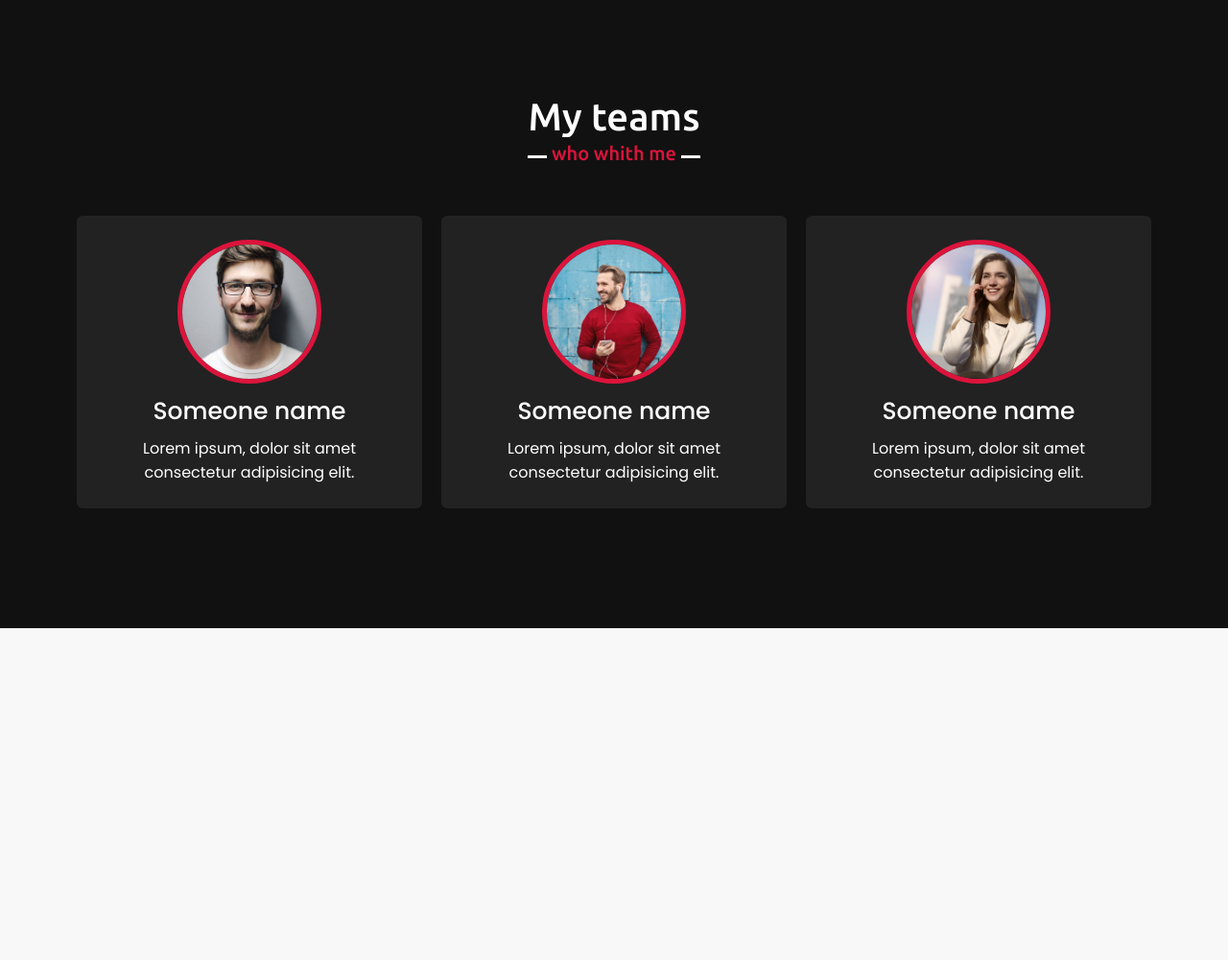
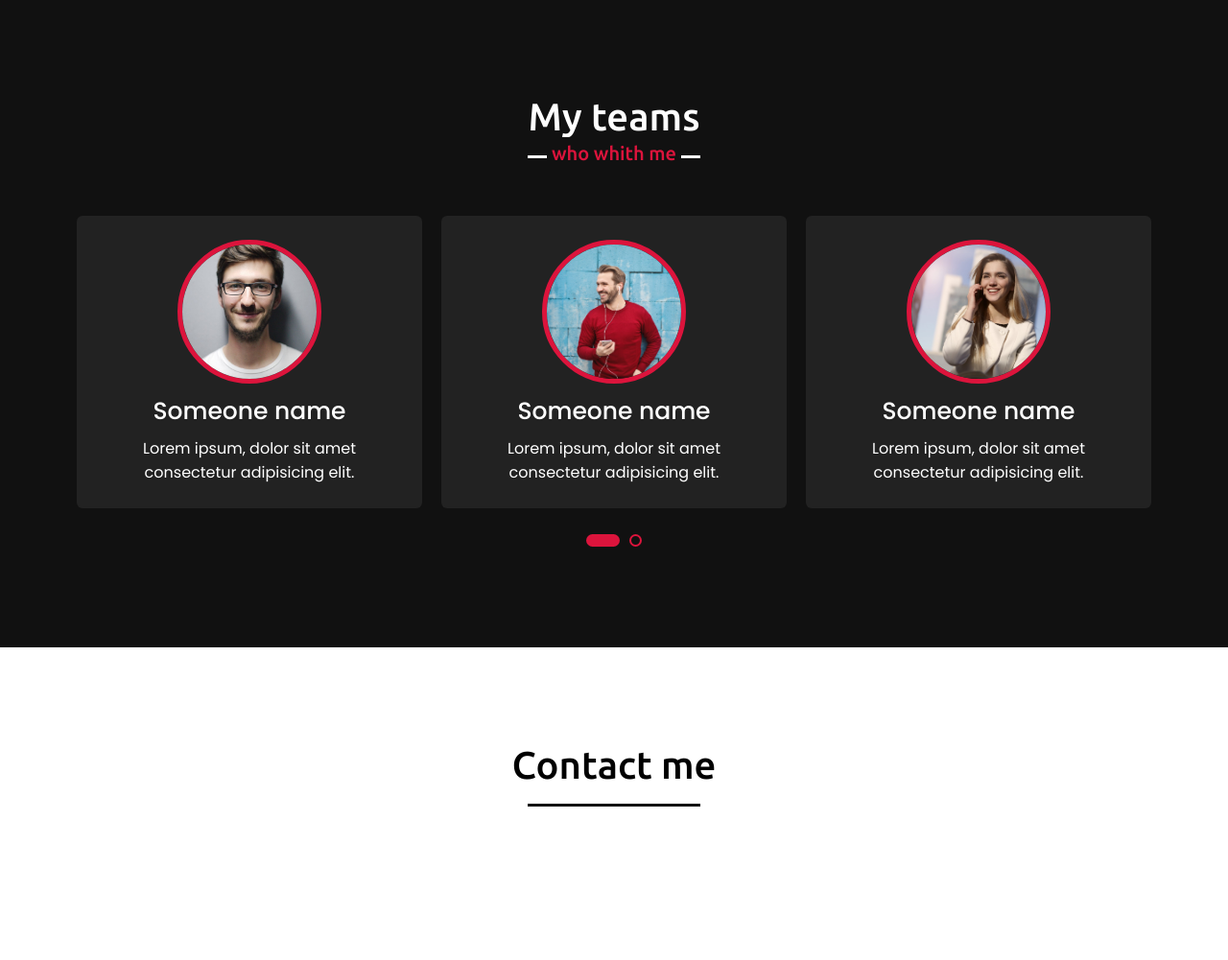
Before and after one commit to Momo-azangue/frontend-component, a PHP site: page /portofolio/Portofolio2/index.html in a window 1280 px wide. Shown: the part 2814-3815 px from the top of the page at 96% size. Before the commit the page ends 3469 px from the top, so only its background shows below. Run offline with PHP 8.4, Linux system fonts and the light colour scheme; some libraries are stand-ins or nearby versions.

Commit message:
commit5558634779

```diff
--- a/portofolio/Portofolio2/index.css
+++ b/portofolio/Portofolio2/index.css
@@ -377,13 +377,20 @@ transition: all 0.3s ease;
     border-radius: 6px;
     padding: 25px 35px;
     text-align: center;
-
+    transition: all 0.3s ease;
+}
+.teams .carousel .card:hover{
+    background: crimson;
 }
 .teams .carousel .card .box{
     display: flex;
     flex-direction: column;
     align-items: center;
     justify-content: center;
+    transition: all 0.3s ease;
+}
+.teams .carousel .card:hover .box{
+    transform: scale(1.05);
 }
 .teams .carousel .card .text{
     font-size: 25px;
@@ -396,11 +403,38 @@ transition: all 0.3s ease;
     object-fit: cover;
     border-radius: 50%;
     border: 5px solid crimson;
+    transition: all 0.3s ease;
 }
 
+.teams .carousel .card:hover img{
+    border-color: #fff;
+}
 
+.owl-dots{
+    text-align: center;
+    margin-top: 20px;
+}
+.owl-dot{
+    height: 13px;
+    width: 13px;
+    margin: 0 5px;
+    outline: none!important;
+    border-radius: 50%;
+    border: 2px solid crimson!important;
+    transition: all 0.3s ease;
+}
 
+.owl-dot.active{
+    width: 35px;
+    border-radius: 14px;
 
+}
+
+.owl-dot.active,
+.owl-dot:hover{
+    background: crimson!important;
+
+}
 
 
 
--- a/portofolio/Portofolio2/index.html
+++ b/portofolio/Portofolio2/index.html
@@ -219,6 +219,16 @@
     </div>
 </section>
 
+<!-- contact section start  -->
+
+<section class="contact" id="contact">
+    <div class="max-width">
+        <h2 class="title">Contact me </h2>
+    </div>
+</section>
+
+
+
     <script src="script.js"></script>
 </body>
 </html>
```
